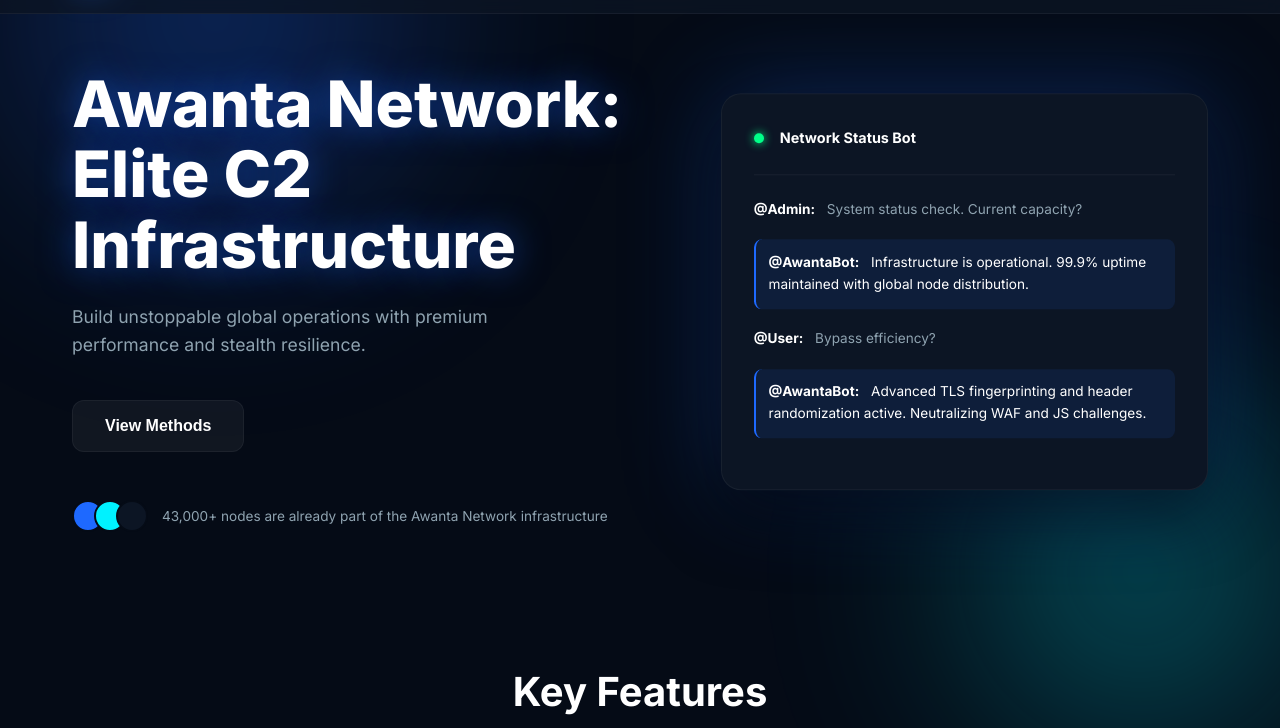
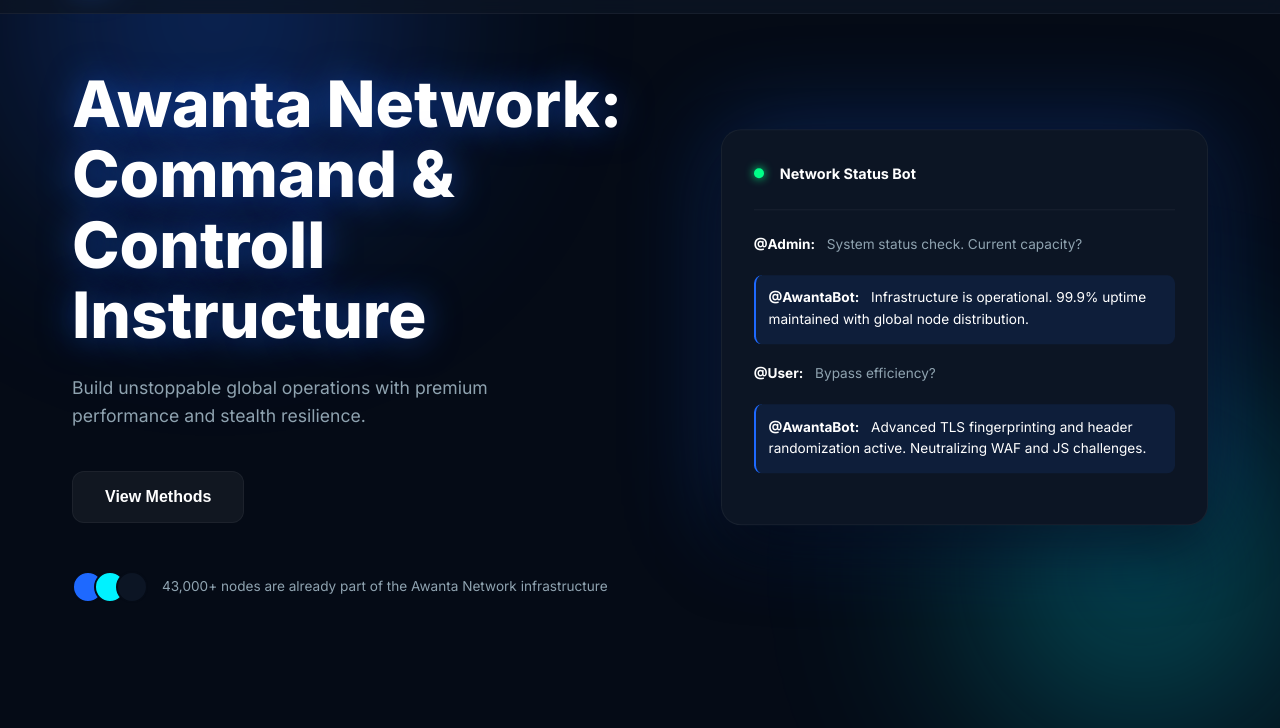
Before and after one commit to ogvoip/AwantaNetwork, a website: page index.html in a window 1280 px wide. Shown: the part 63-791 px from the top of the page. Drawn offline with Linux system fonts and the light colour scheme.

Commit message:
Update index.html

```diff
--- a/index.html
+++ b/index.html
@@ -39,7 +39,7 @@
         <section id="home" class="tab-content active">
             <div class="hero">
                 <div class="hero-text">
-                    <h1>Awanta Network: Elite C2 Infrastructure</h1>
+                    <h1>Awanta Network: Command & Controll Instructure</h1>
                     <p>Build unstoppable global operations with premium performance and stealth resilience.</p>
                     <div class="hero-btns">
                         <button class="btn-primary" onclick="switchTab('methods')">View Methods</button>
```
